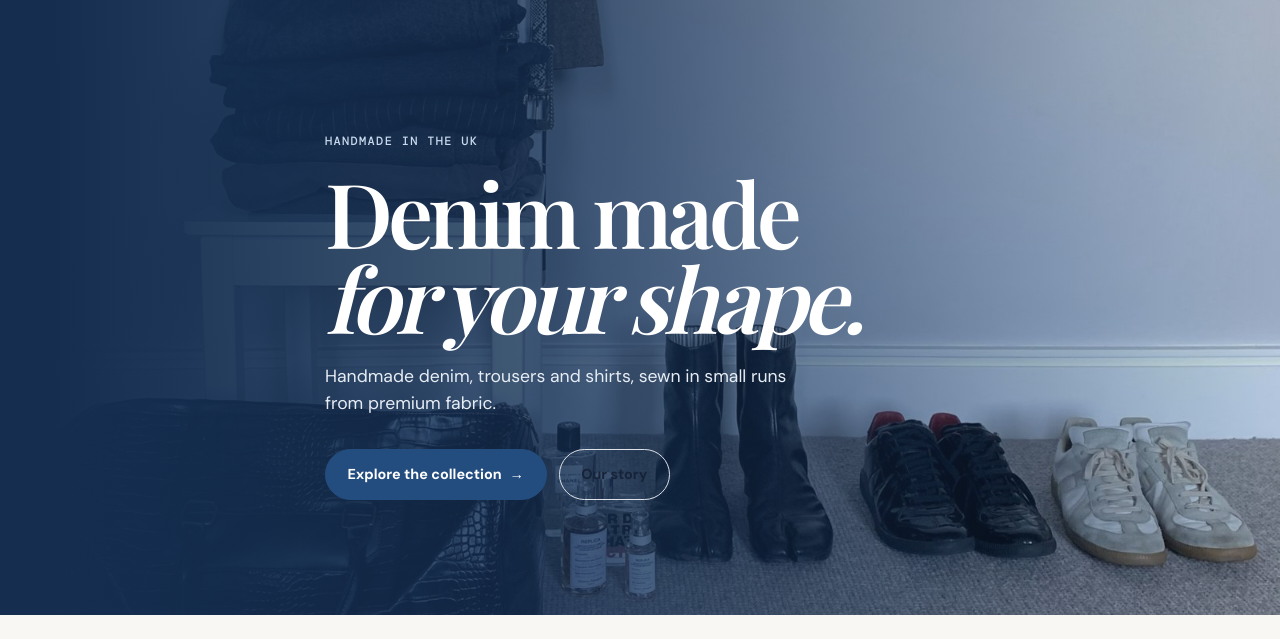
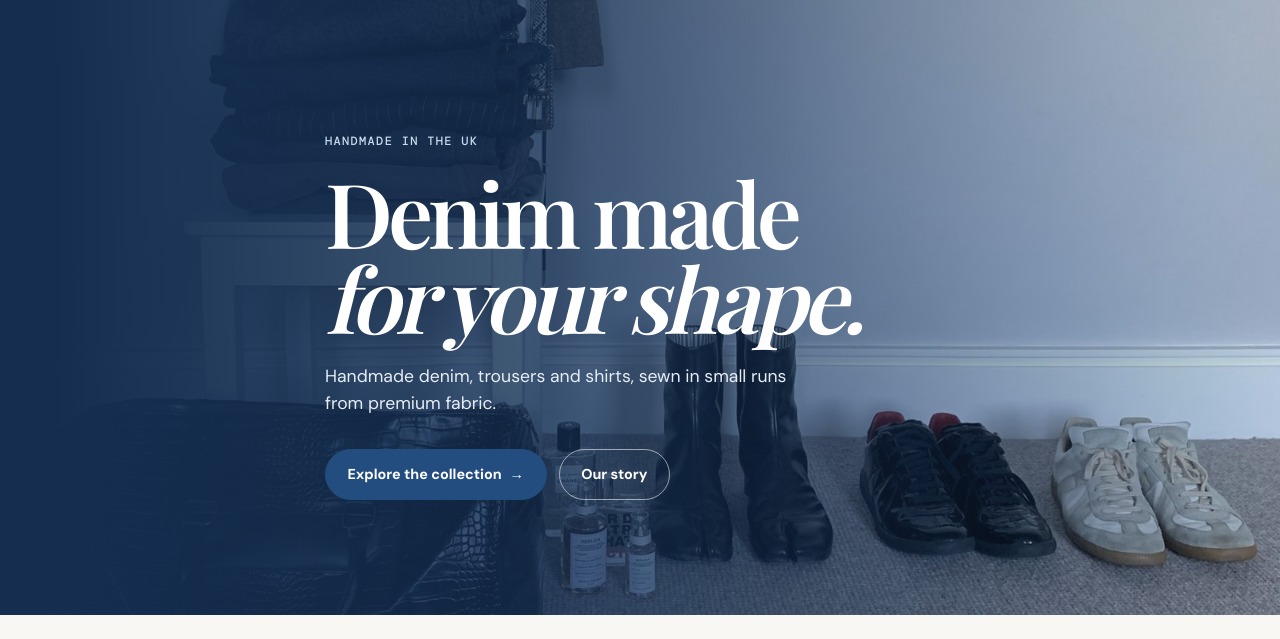
Before and after one commit to bryanliow/fashion-design-robotics, a Flask app: page / in a window 1280 px wide. Shown: the part 76-715 px from the top of the page. Run offline with Flask 3, Linux system fonts and the light colour scheme; some libraries are stand-ins or nearby versions; some web fonts are replaced.

Commit message:
Make hero secondary button readable on the dark background
Co-Authored-By: Claude Opus 5.5 <noreply@anthropic.com>

```diff
--- a/website/static/css/styles.css
+++ b/website/static/css/styles.css
@@ -41,6 +41,8 @@ img { display: block; max-width: 100%; }
 .hero h1, .page-hero h1 { font-family: 'Playfair Display', serif; font-size: clamp(3.2rem, 7vw, 6rem); font-weight: 600; letter-spacing: -.055em; line-height: .94; margin: 0 0 1.5rem; }
 .hero p:not(.eyebrow) { color: #e7edf4; font-size: 1.1rem; margin-bottom: 2rem; max-width: 480px; }
 .hero-actions { display: flex; flex-wrap: wrap; gap: .75rem; }
+.hero .button--light { border-color: rgba(255,255,255,.55); color: #fff; }
+.hero .button--light:hover { background: #fff; color: var(--denim-dark); }
 
 .section { padding: 6rem 0; }
 .section-heading { align-items: end; display: flex; justify-content: space-between; margin-bottom: 2.35rem; }
```
